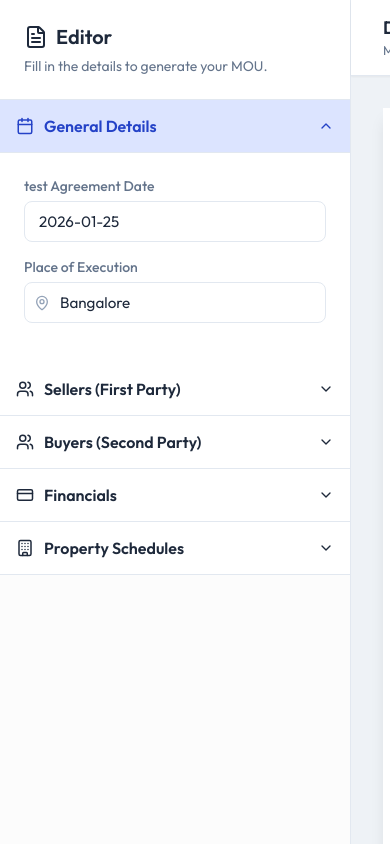
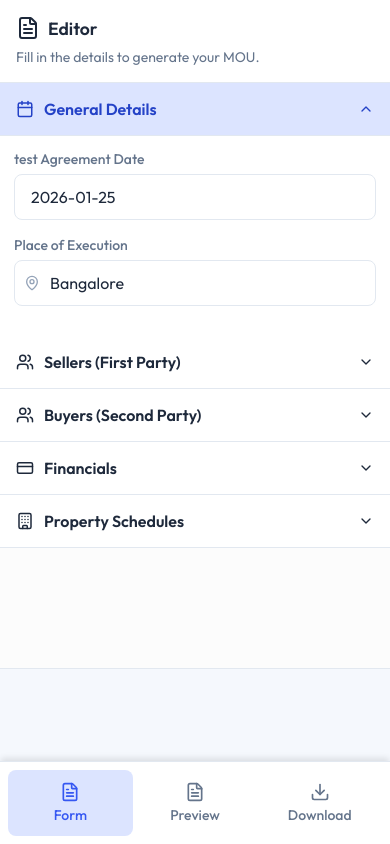
Before and after one commit to jangirsamarthiqol/MOU-draft-service, a React (Vite) app in the folder client/: page /mou in a window 390 px wide. Built offline with nearby package versions, Linux system fonts and the light colour scheme.

Commit message:
added mobile v

```diff
--- a/client/src/index.css
+++ b/client/src/index.css
@@ -208,3 +208,478 @@ h3 {
   font-weight: 600;
   margin-bottom: 1rem;
 }
+
+/* =============================================
+   MOBILE RESPONSIVE STYLES
+   ============================================= */
+
+/* Mobile Navigation */
+.mobile-menu-toggle {
+  display: none;
+  background: none;
+  border: none;
+  padding: 0.5rem;
+  cursor: pointer;
+  color: var(--text-main);
+}
+
+.mobile-nav-overlay {
+  display: none;
+}
+
+/* Mobile Editor Container */
+.editor-container {
+  display: flex;
+  height: 100vh;
+  overflow: hidden;
+}
+
+.editor-sidebar {
+  width: 400px;
+  min-width: 350px;
+  overflow-y: auto;
+  border-right: 1px solid var(--border-light);
+  background: var(--bg-sidebar);
+  display: flex;
+  flex-direction: column;
+  transition: transform 0.3s ease;
+}
+
+.editor-preview {
+  flex: 1;
+  display: flex;
+  flex-direction: column;
+  background: #eef2f6;
+}
+
+/* Mobile Tab Navigation */
+.mobile-tabs {
+  display: none;
+  position: fixed;
+  bottom: 0;
+  left: 0;
+  right: 0;
+  background: white;
+  border-top: 1px solid var(--border-light);
+  padding: 0.5rem;
+  z-index: 100;
+  box-shadow: 0 -4px 6px -1px rgba(0, 0, 0, 0.1);
+}
+
+.mobile-tabs button {
+  flex: 1;
+  padding: 0.75rem 1rem;
+  border: none;
+  background: transparent;
+  font-family: inherit;
+  font-size: 0.875rem;
+  font-weight: 500;
+  color: var(--text-muted);
+  display: flex;
+  flex-direction: column;
+  align-items: center;
+  gap: 0.25rem;
+  cursor: pointer;
+  border-radius: var(--radius-md);
+  transition: all 0.2s;
+}
+
+.mobile-tabs button.active {
+  color: var(--primary);
+  background: var(--primary-light);
+}
+
+.mobile-tabs button svg {
+  width: 20px;
+  height: 20px;
+}
+
+/* Mobile Download FAB */
+.mobile-fab {
+  display: none;
+  position: fixed;
+  bottom: 80px;
+  right: 1rem;
+  z-index: 99;
+}
+
+.mobile-fab button {
+  width: 56px;
+  height: 56px;
+  border-radius: 50%;
+  box-shadow: 0 4px 12px rgba(53, 87, 242, 0.4);
+}
+
+/* =============================================
+   TABLET BREAKPOINT (768px)
+   ============================================= */
+@media (max-width: 768px) {
+
+  /* Navigation */
+  .nav {
+    padding: 0.75rem 1rem;
+    font-size: 1.1rem;
+  }
+
+  .nav span:last-child {
+    display: none;
+  }
+
+  /* Hero Section */
+  .hero {
+    padding: 60px 16px !important;
+  }
+
+  .hero h1 {
+    font-size: 2.25rem !important;
+  }
+
+  .hero p {
+    font-size: 1rem !important;
+  }
+
+  /* Cards */
+  .cards {
+    gap: 20px !important;
+    padding: 0 16px;
+  }
+
+  .cards .card {
+    width: 100% !important;
+    max-width: 320px;
+    padding: 30px !important;
+  }
+
+  /* Buttons */
+  .btn {
+    padding: 0.625rem 1.25rem;
+    font-size: 0.95rem;
+  }
+
+  /* Editor Layout - Stack vertically */
+  .editor-container {
+    flex-direction: column;
+    height: auto;
+    min-height: 100vh;
+  }
+
+  .editor-sidebar {
+    width: 100%;
+    min-width: 100%;
+    border-right: none;
+    border-bottom: 1px solid var(--border-light);
+    max-height: none;
+    overflow-y: visible;
+  }
+
+  .editor-sidebar.hidden-mobile {
+    display: none;
+  }
+
+  .editor-preview {
+    min-height: 100vh;
+  }
+
+  .editor-preview.hidden-mobile {
+    display: none;
+  }
+
+  /* Show mobile tabs */
+  .mobile-tabs {
+    display: flex;
+  }
+
+  /* Add padding at bottom for mobile tabs */
+  .editor-sidebar,
+  .editor-preview {
+    padding-bottom: 70px;
+  }
+
+  /* Preview Area */
+  .preview-container {
+    padding: 1rem !important;
+  }
+
+  .preview-document {
+    width: 100% !important;
+    min-height: auto !important;
+    padding: 0.5in !important;
+    font-size: 10pt !important;
+  }
+
+  /* Action Bar */
+  .preview-action-bar {
+    flex-direction: column;
+    gap: 0.75rem;
+    padding: 1rem !important;
+  }
+
+  .preview-action-bar>div:first-child {
+    text-align: center;
+  }
+
+  .preview-action-bar>div:last-child {
+    width: 100%;
+    display: flex;
+    gap: 0.5rem;
+  }
+
+  .preview-action-bar .btn {
+    flex: 1;
+    justify-content: center;
+  }
+
+  /* Form Inputs */
+  .input-field {
+    font-size: 16px;
+    /* Prevent zoom on iOS */
+    padding: 0.75rem 1rem;
+  }
+
+  textarea.input-field {
+    min-height: 100px;
+  }
+
+  /* Accordion */
+  .accordion-header {
+    padding: 1rem;
+  }
+
+  .accordion-content {
+    padding: 1rem !important;
+  }
+
+  /* Cards in form */
+  .form-party-card {
+    padding: 1rem !important;
+  }
+
+  .form-party-card .input-group {
+    grid-template-columns: 1fr !important;
+    gap: 0.75rem !important;
+  }
+
+  /* Modal */
+  .modal-overlay {
+    padding: 1rem !important;
+  }
+
+  .modal-content {
+    padding: 1.5rem !important;
+    max-width: 100% !important;
+  }
+}
+
+/* =============================================
+   MOBILE PHONE BREAKPOINT (480px)
+   ============================================= */
+@media (max-width: 480px) {
+
+  /* Navigation */
+  .nav {
+    padding: 0.625rem 0.75rem;
+    font-size: 1rem;
+  }
+
+  /* Hero Section */
+  .hero {
+    padding: 40px 12px !important;
+  }
+
+  .hero h1 {
+    font-size: 1.75rem !important;
+    line-height: 1.2;
+  }
+
+  .hero p {
+    font-size: 0.9rem !important;
+    margin-bottom: 2rem !important;
+  }
+
+  /* Cards */
+  .cards .card {
+    padding: 24px !important;
+  }
+
+  .cards .card h3 {
+    font-size: 1rem;
+  }
+
+  .cards .card p {
+    font-size: 0.875rem;
+  }
+
+  /* Buttons */
+  .btn {
+    padding: 0.75rem 1rem;
+    font-size: 0.9rem;
+    width: 100%;
+  }
+
+  .btn-icon {
+    padding: 0.5rem;
+  }
+
+  /* Typography */
+  h2 {
+    font-size: 1.25rem;
+  }
+
+  h3 {
+    font-size: 1rem;
+  }
+
+  /* Editor Header */
+  .editor-header {
+    padding: 1rem !important;
+  }
+
+  .editor-header h2 {
+    font-size: 1.1rem !important;
+  }
+
+  /* Form Grid Layouts */
+  .input-group[style*="grid"] {
+    display: flex !important;
+    flex-direction: column !important;
+    gap: 0.75rem !important;
+  }
+
+  /* Party card delete button */
+  .party-delete-btn {
+    position: static !important;
+    margin-top: 0.5rem;
+    width: 100%;
+    justify-content: center;
+  }
+
+  /* Accordion sections */
+  .accordion-header {
+    padding: 0.875rem;
+  }
+
+  .accordion-content {
+    padding: 0.875rem !important;
+  }
+
+  /* Preview Document - Even more compact */
+  .preview-document {
+    padding: 0.375in !important;
+    font-size: 9pt !important;
+    line-height: 1.4 !important;
+  }
+
+  .preview-document h4 {
+    font-size: 10pt !important;
+  }
+
+  /* Signatures section in preview */
+  .signatures-section {
+    flex-direction: column !important;
+    gap: 30px !important;
+  }
+
+  /* Modal */
+  .modal-content {
+    padding: 1.25rem !important;
+  }
+
+  .modal-content h3 {
+    font-size: 1.25rem !important;
+  }
+
+  .modal-buttons {
+    flex-direction: column;
+  }
+
+  .modal-buttons .btn {
+    width: 100%;
+  }
+
+  /* Show FAB on mobile */
+  .mobile-fab {
+    display: block;
+  }
+}
+
+/* =============================================
+   TOUCH & ACCESSIBILITY IMPROVEMENTS
+   ============================================= */
+@media (hover: none) and (pointer: coarse) {
+
+  /* Larger touch targets */
+  .btn {
+    min-height: 44px;
+  }
+
+  .btn-icon {
+    min-width: 44px;
+    min-height: 44px;
+  }
+
+  .input-field {
+    min-height: 44px;
+  }
+
+  .accordion-header {
+    min-height: 52px;
+  }
+
+  /* Remove hover effects on touch devices */
+  .btn-primary:hover {
+    transform: none;
+  }
+
+  .card:hover {
+    transform: none;
+  }
+}
+
+/* =============================================
+   LANDSCAPE PHONE ORIENTATION
+   ============================================= */
+@media (max-height: 500px) and (orientation: landscape) {
+  .hero {
+    padding: 30px 20px !important;
+  }
+
+  .hero h1 {
+    font-size: 1.75rem !important;
+    margin-bottom: 0.75rem !important;
+  }
+
+  .hero p {
+    margin-bottom: 1.5rem !important;
+  }
+
+  .mobile-tabs {
+    padding: 0.375rem;
+  }
+
+  .mobile-tabs button {
+    flex-direction: row;
+    gap: 0.5rem;
+    padding: 0.5rem 1rem;
+  }
+}
+
+/* =============================================
+   SAFE AREA (NOTCH) SUPPORT
+   ============================================= */
+@supports (padding: max(0px)) {
+  .nav {
+    padding-left: max(1rem, env(safe-area-inset-left));
+    padding-right: max(1rem, env(safe-area-inset-right));
+  }
+
+  .mobile-tabs {
+    padding-bottom: max(0.5rem, env(safe-area-inset-bottom));
+    padding-left: max(0.5rem, env(safe-area-inset-left));
+    padding-right: max(0.5rem, env(safe-area-inset-right));
+  }
+
+  .editor-sidebar,
+  .editor-preview {
+    padding-bottom: calc(70px + env(safe-area-inset-bottom));
+  }
+}
--- a/client/src/pages/MOUEditor.jsx
+++ b/client/src/pages/MOUEditor.jsx
@@ -65,8 +65,9 @@ const dateToWords = (dateString) => {
 const MOUEditor = () => {
     const [loading, setLoading] = useState(false);
     const [modalOpen, setModalOpen] = useState(false);
-    const [downloadType, setDownloadType] = useState(null); // 'PDF' or 'DOCX'
+    const [downloadType, setDownloadType] = useState(null);
     const [expandedSection, setExpandedSection] = useState('general');
+    const [mobileView, setMobileView] = useState('form'); // 'form' or 'preview'
     const [formData, setFormData] = useState({
         agreementDate: '2026-01-25',
         place: 'Bangalore',
@@ -245,18 +246,10 @@ const MOUEditor = () => {
     );
 
     return (
-        <div style={{ display: 'flex', height: '100vh', overflow: 'hidden' }}>
+        <div className="editor-container">
             {/* Left Sidebar: Form */}
-            <div style={{
-                width: '400px',
-                minWidth: '350px',
-                overflowY: 'auto',
-                borderRight: '1px solid var(--border-light)',
-                background: 'var(--bg-sidebar)',
-                display: 'flex',
-                flexDirection: 'column'
-            }}>
-                <div style={{ padding: '1.5rem', borderBottom: '1px solid var(--border-light)', background: 'white' }}>
+            <div className={`editor-sidebar ${mobileView !== 'form' ? 'hidden-mobile' : ''}`}>
+                <div className="editor-header" style={{ padding: '1.5rem', borderBottom: '1px solid var(--border-light)', background: 'white' }}>
                     <h2 style={{ fontSize: '1.25rem', display: 'flex', alignItems: 'center', gap: '0.5rem', margin: 0 }}>
                         <FileText className="text-primary" /> Editor
                     </h2>
@@ -269,7 +262,7 @@ const MOUEditor = () => {
                     {/* General Section */}
                     <AccordionHeader title="General Details" icon={Calendar} section="general" />
                     {expandedSection === 'general' && (
-                        <div style={{ padding: '1.5rem', background: 'white' }}>
+                        <div className="accordion-content" style={{ padding: '1.5rem', background: 'white' }}>
                             <div className="input-group">
                                 <label className="input-label">test Agreement Date</label>
                                 <input className="input-field" placeholder="e.g. 25th January 2026" value={formData.agreementDate} onChange={(e) => handleChange('root', 'agreementDate', e.target.value)} />
@@ -436,9 +429,9 @@ const MOUEditor = () => {
             </div>
 
             {/* Right: Preview & Action */}
-            <div style={{ flex: 1, display: 'flex', flexDirection: 'column', background: '#eef2f6' }}>
+            <div className={`editor-preview ${mobileView !== 'preview' ? 'hidden-mobile' : ''}`}>
                 {/* Top Action Bar */}
-                <div style={{
+                <div className="preview-action-bar" style={{
                     padding: '1rem 2rem',
                     background: 'white',
                     boxShadow: 'var(--shadow-sm)',
@@ -462,8 +455,8 @@ const MOUEditor = () => {
                 </div>
 
                 {/* Preview Area */}
-                <div style={{ flex: 1, overflowY: 'auto', padding: '2rem', display: 'flex', justifyContent: 'center' }}>
-                    <div id="mou-preview" style={{
+                <div className="preview-container" style={{ flex: 1, overflowY: 'auto', padding: '2rem', display: 'flex', justifyContent: 'center' }}>
+                    <div id="mou-preview" className="preview-document" style={{
                         background: 'white',
                         width: '8.5in',
                         minHeight: '11in',
@@ -557,7 +550,7 @@ const MOUEditor = () => {
                                 </ol>
                             </li>
                             <li style={{ marginBottom: '10px' }}>
-                                The First Parties confirms that he has not entered into any agreements for sale or transfer and agrees that he will not enter into any Agreements for sale or transfer of the Schedule ‘C’ Property with anyone in any manner, until this MOU is in force.
+                                The First Parties confirms that he has not entered into any agreements for sale or transfer and agrees that he will not enter into any Agreements for sale or transfer of the Schedule 'C' Property with anyone in any manner, until this MOU is in force.
                             </li>
                             <li style={{ marginBottom: '10px' }}>
                                 ARBITRATION: Should any dispute arise between the parties hereto at anytime during the tenure of this MOU, the same shall, as soon as the dispute shall arise, be referred to the sole arbitration of a person to be mutually agreed to by both the parties to this MOU.
@@ -577,7 +570,7 @@ const MOUEditor = () => {
                         </p>
 
                         {/* Signatures */}
-                        <div style={{ marginTop: '50px', display: 'flex', justifyContent: 'space-between', flexWrap: 'wrap', gap: '40px' }}>
+                        <div className="signatures-section" style={{ marginTop: '50px', display: 'flex', justifyContent: 'space-between', flexWrap: 'wrap', gap: '40px' }}>
                             <div style={{ flex: 1, minWidth: '200px' }}>
                                 <div style={{ marginBottom: '15px', fontWeight: 'bold' }}>WITNESSES:</div>
                                 <div style={{ marginBottom: '40px' }}>
@@ -604,21 +597,47 @@ const MOUEditor = () => {
                         {/* Schedules */}
                         <div style={{pageBreakBefore: 'always'}}></div>
 
-                        <div style={{ textAlign: 'center', fontWeight: 'bold' }}>SCHEDULE ‘A’</div>
+                        <div style={{ textAlign: 'center', fontWeight: 'bold' }}>SCHEDULE 'A'</div>
                         <div style={{ textAlign: 'center', fontSize: '10pt', fontStyle: 'italic' }}>(Description of Entire Property)</div>
                         <p style={{ textAlign: 'justify', marginTop: '10px' }}>{formData.property.scheduleA || 'Enter Schedule A Details'}</p>
 
-                        <div style={{ textAlign: 'center', fontWeight: 'bold', marginTop: '20px' }}>SCHEDULE ‘B’</div>
+                        <div style={{ textAlign: 'center', fontWeight: 'bold', marginTop: '20px' }}>SCHEDULE 'B'</div>
                         <div style={{ textAlign: 'center', fontSize: '10pt', fontStyle: 'italic' }}>(Undivided interest agreed to be sold in Schedule 'A' Property)</div>
                         <p style={{ textAlign: 'justify', marginTop: '10px' }}>{formData.property.scheduleB || 'Enter Schedule B Details'}</p>
 
-                        <div style={{ textAlign: 'center', fontWeight: 'bold', marginTop: '20px' }}>SCHEDULE ‘C’</div>
+                        <div style={{ textAlign: 'center', fontWeight: 'bold', marginTop: '20px' }}>SCHEDULE 'C'</div>
                         <div style={{ textAlign: 'center', fontSize: '10pt', fontStyle: 'italic' }}>(Description of the Apartment)</div>
                         <p style={{ textAlign: 'justify', marginTop: '10px' }}>{formData.property.scheduleC || 'Enter Schedule C Details'}</p>
 
                     </div>
                 </div>
             </div>
+
+            {/* Mobile Tab Navigation */}
+            <div className="mobile-tabs">
+                <button
+                    className={mobileView === 'form' ? 'active' : ''}
+                    onClick={() => setMobileView('form')}
+                >
+                    <FileText size={20} />
+                    <span>Form</span>
+                </button>
+                <button
+                    className={mobileView === 'preview' ? 'active' : ''}
+                    onClick={() => setMobileView('preview')}
+                >
+                    <FileText size={20} />
+                    <span>Preview</span>
+                </button>
+                <button
+                    onClick={() => handleDownloadRequest('PDF')}
+                    disabled={loading}
+                >
+                    <Download size={20} />
+                    <span>Download</span>
+                </button>
+            </div>
+
             {/* Modal */}
             <UserDetailsModal
                 isOpen={modalOpen}
```
